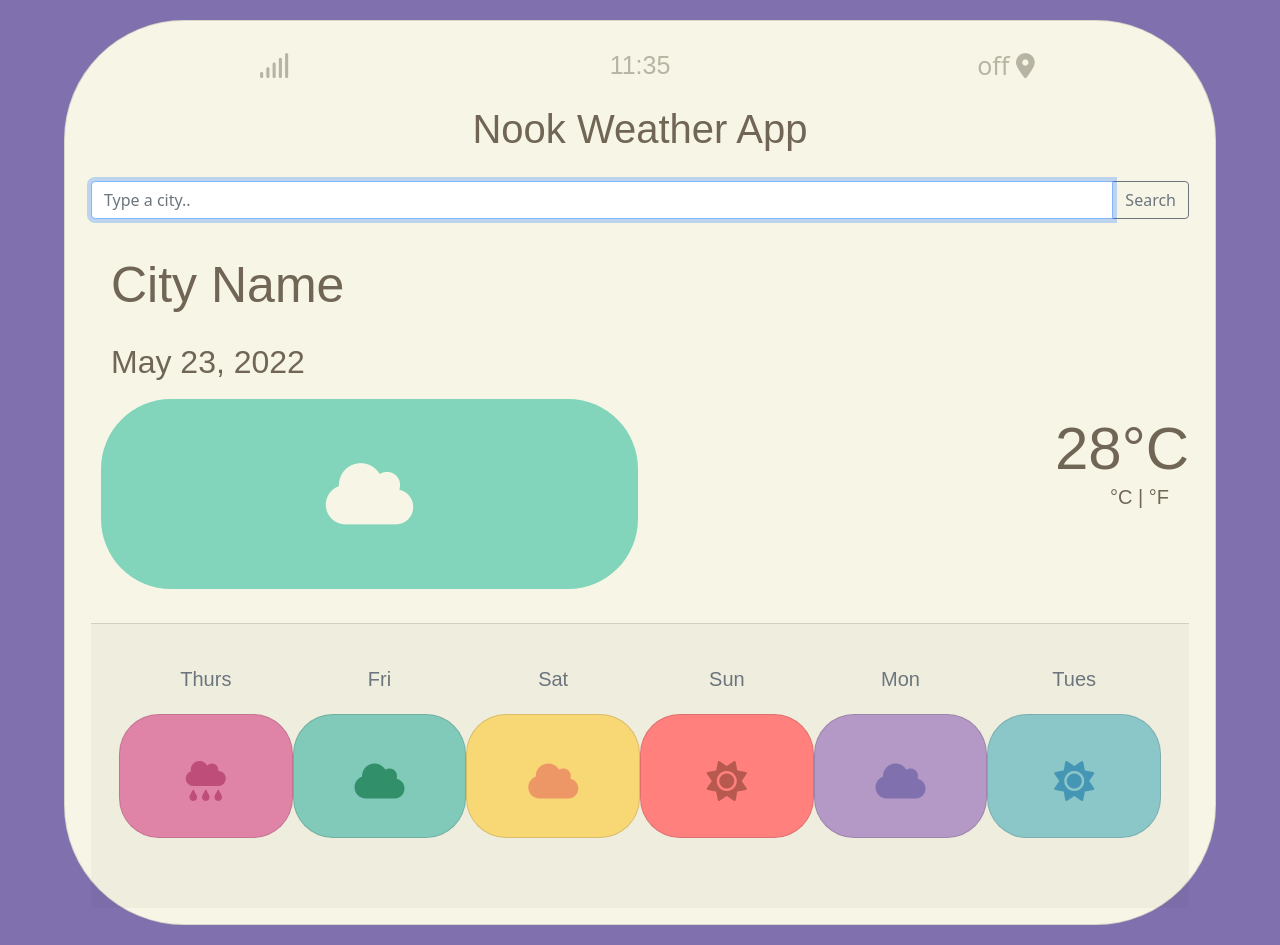
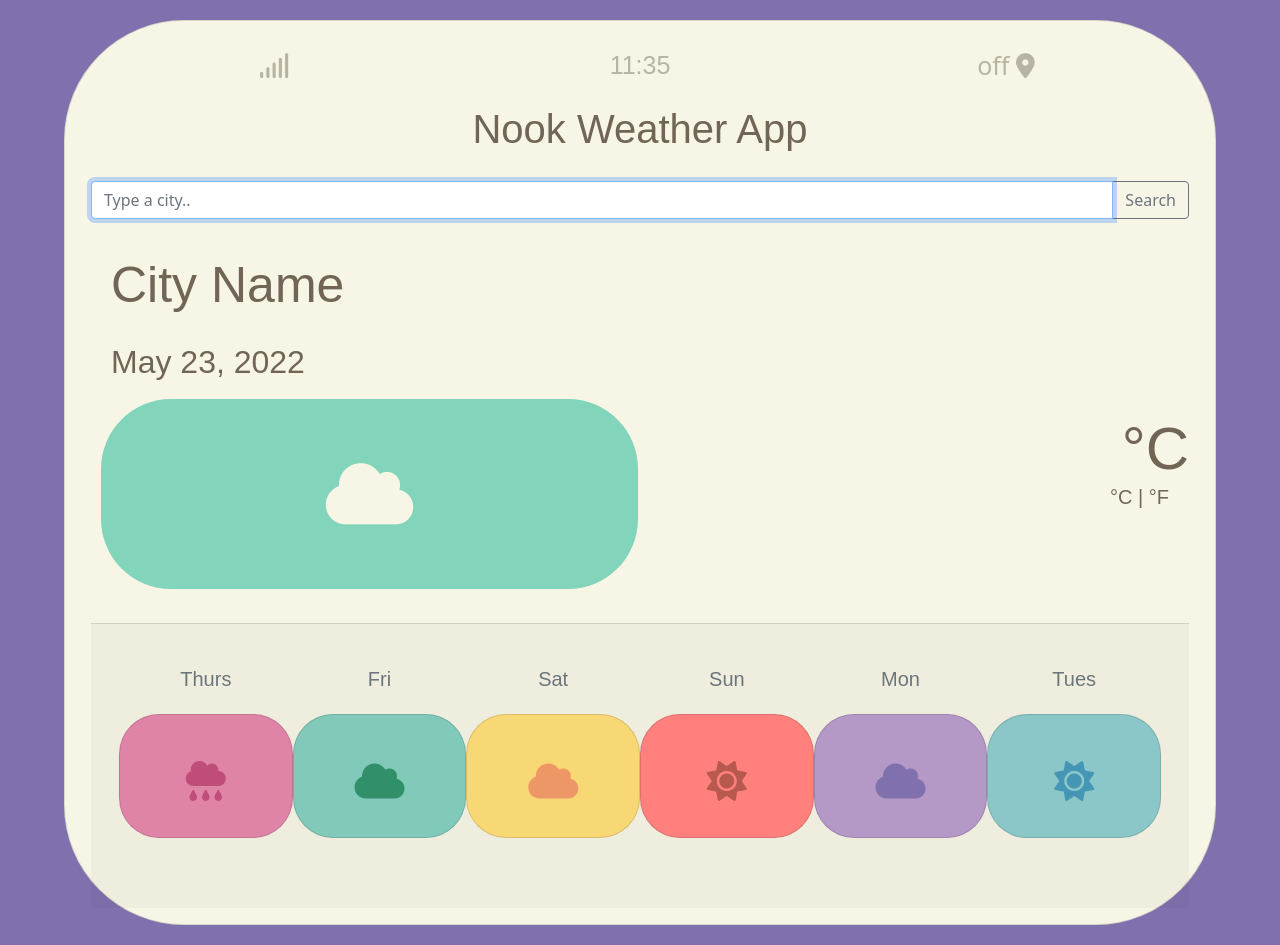
Before and after one commit to bizmadera/nook-weather-app, a plain HTML site: page index.html in a window 1280 px wide. Drawn offline with nearby package versions, Linux system fonts and the light colour scheme; a web font is replaced by a local one.

Commit message:
minor edits

```diff
--- a/index.html
+++ b/index.html
@@ -60,7 +60,7 @@
                     <div class="col-6">
                     </br>
                         <h3 class="temperature-now">
-                            28°C
+                            °C
                         </h3>
                         <h2 class="units">
                             <a href=# id="celsius-link"> °C </a>
```
Also changed, not shown: 1 other file.
